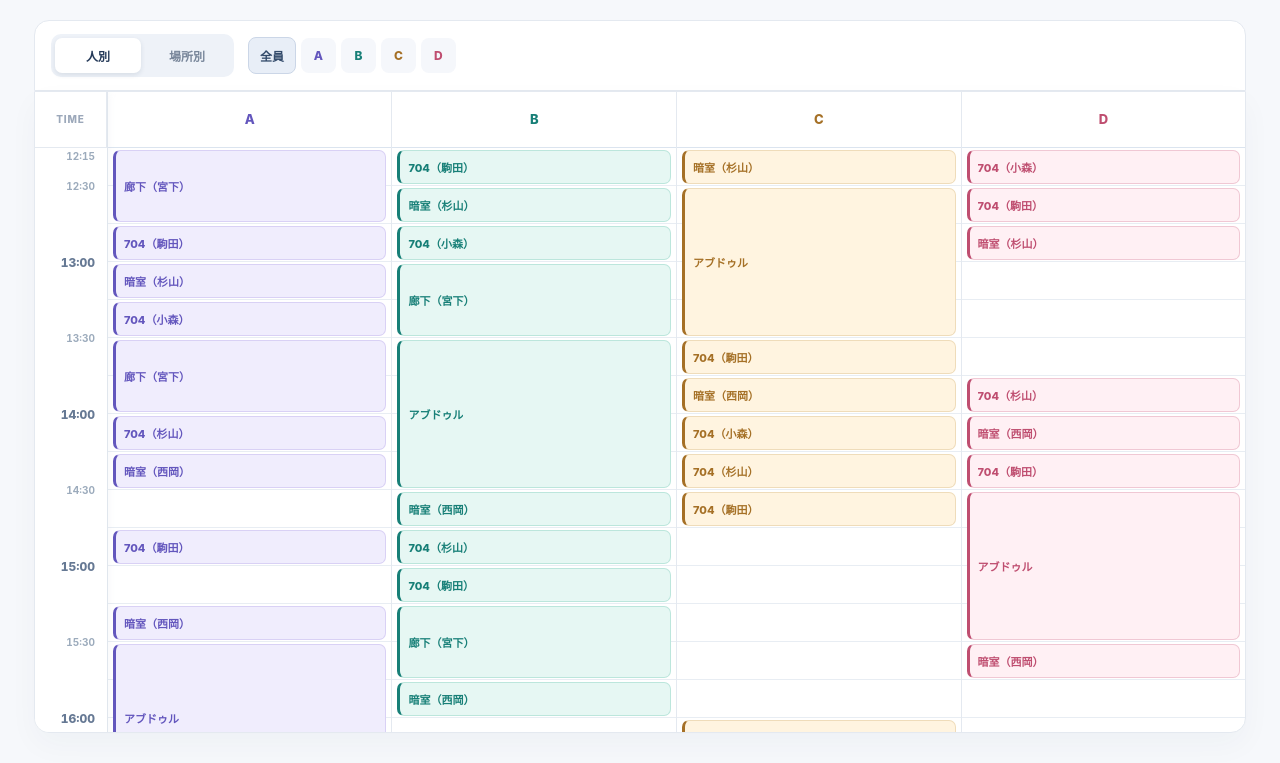
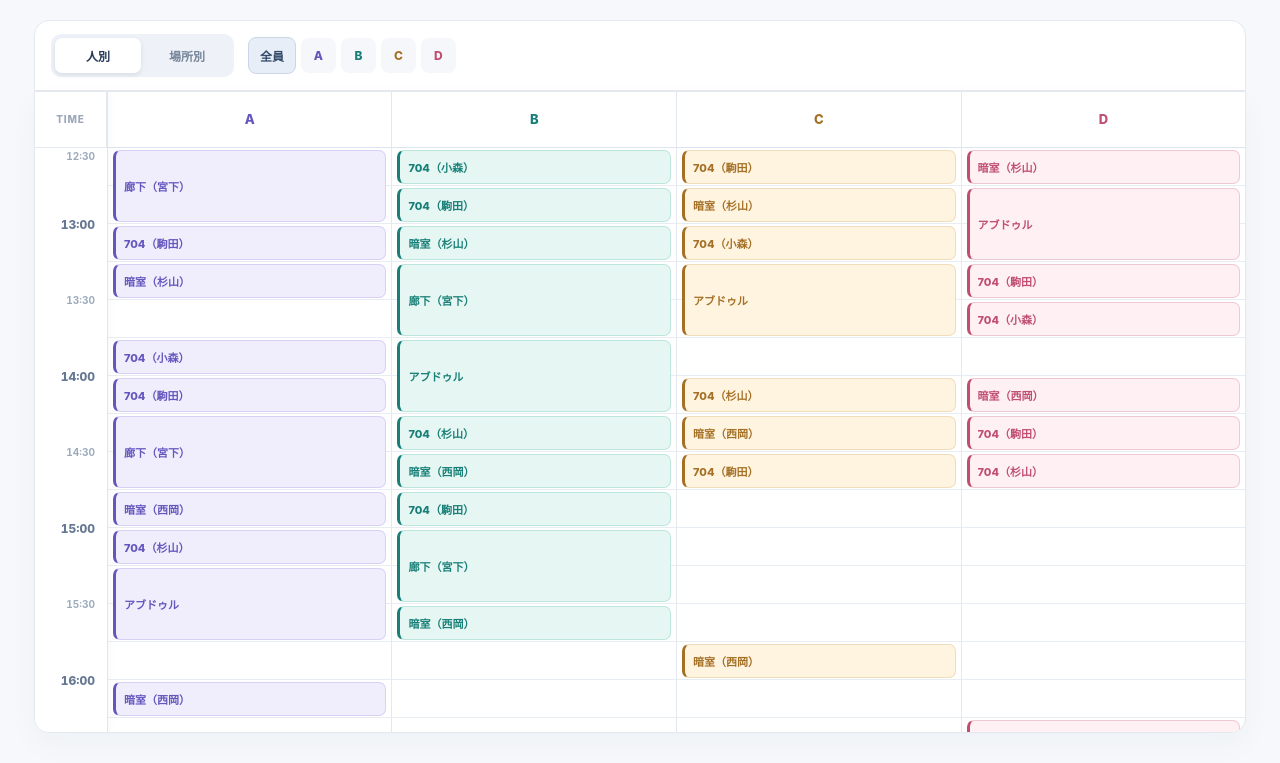
Before and after one commit to K0mork/experiment-schedule, a plain HTML site: page index.html in a window 1280 px wide. Shown: the part 73-836 px from the top of the page. Drawn offline with Linux system fonts and the light colour scheme.

Commit message:
Optimize schedule 12:30-16:30 with 30-minute Abdul sessions

```diff
--- a/data.json
+++ b/data.json
@@ -5,7 +5,7 @@
       "id": "s_dark_C",
       "person": "C",
       "place": "dark",
-      "start": 0,
+      "start": 1,
       "duration": 1,
       "kind": "session",
       "stage": "s_dark",
@@ -27,7 +27,7 @@
       "id": "k_704_1_B",
       "person": "B",
       "place": "k704",
-      "start": 0,
+      "start": 1,
       "duration": 1,
       "kind": "session",
       "stage": "k_704_1",
@@ -38,7 +38,7 @@
       "id": "k_704_1_D",
       "person": "D",
       "place": "k704",
-      "start": 1,
+      "start": 3,
       "duration": 1,
       "kind": "session",
       "stage": "k_704_1",
@@ -49,8 +49,8 @@
       "id": "abd_D",
       "person": "D",
       "place": "abd",
-      "start": 9,
-      "duration": 4,
+      "start": 1,
+      "duration": 2,
       "kind": "abd",
       "stage": null,
       "title": "アブドゥル",
@@ -93,7 +93,7 @@
       "id": "k_704_1_C",
       "person": "C",
       "place": "k704",
-      "start": 5,
+      "start": 0,
       "duration": 1,
       "kind": "session",
       "stage": "k_704_1",
@@ -104,7 +104,7 @@
       "id": "komori_B",
       "person": "B",
       "place": "komori704",
-      "start": 2,
+      "start": 0,
       "duration": 1,
       "kind": "session",
       "stage": "komori",
@@ -115,7 +115,7 @@
       "id": "s_dark_B",
       "person": "B",
       "place": "dark",
-      "start": 1,
+      "start": 2,
       "duration": 1,
       "kind": "session",
       "stage": "s_dark",
@@ -126,7 +126,7 @@
       "id": "hall_2",
       "person": "A",
       "place": "hall",
-      "start": 5,
+      "start": 7,
       "duration": 2,
       "kind": "hall",
       "stage": "hall",
@@ -137,7 +137,7 @@
       "id": "k_setup",
       "person": null,
       "place": "k704",
-      "start": 6,
+      "start": 4,
       "duration": 2,
       "kind": "setup",
       "stage": "k_setup",
@@ -148,8 +148,8 @@
       "id": "abd_C",
       "person": "C",
       "place": "abd",
-      "start": 1,
-      "duration": 4,
+      "start": 3,
+      "duration": 2,
       "kind": "abd",
       "stage": null,
       "title": "アブドゥル",
@@ -159,7 +159,7 @@
       "id": "s_dark_D",
       "person": "D",
       "place": "dark",
-      "start": 2,
+      "start": 0,
       "duration": 1,
       "kind": "session",
       "stage": "s_dark",
@@ -181,7 +181,7 @@
       "id": "k_704_2_D",
       "person": "D",
       "place": "k704",
-      "start": 8,
+      "start": 7,
       "duration": 1,
       "kind": "session",
       "stage": "k_704_2",
@@ -192,7 +192,7 @@
       "id": "n_dark1_D",
       "person": "D",
       "place": "dark",
-      "start": 7,
+      "start": 6,
       "duration": 1,
       "kind": "session",
       "stage": "n_dark1",
@@ -203,7 +203,7 @@
       "id": "n_dark1_C",
       "person": "C",
       "place": "dark",
-      "start": 6,
+      "start": 7,
       "duration": 1,
       "kind": "session",
       "stage": "n_dark1",
@@ -214,7 +214,7 @@
       "id": "hall_3",
       "person": "B",
       "place": "hall",
-      "start": 12,
+      "start": 10,
       "duration": 2,
       "kind": "hall",
       "stage": "hall",
@@ -225,7 +225,7 @@
       "id": "n_dark1_A",
       "person": "A",
       "place": "dark",
-      "start": 8,
+      "start": 9,
       "duration": 1,
       "kind": "session",
       "stage": "n_dark1",
@@ -236,7 +236,7 @@
       "id": "k_704_2_C",
       "person": "C",
       "place": "k704",
-      "start": 9,
+      "start": 8,
       "duration": 1,
       "kind": "session",
       "stage": "k_704_2",
@@ -247,7 +247,7 @@
       "id": "s_704_D",
       "person": "D",
       "place": "s704",
-      "start": 6,
+      "start": 8,
       "duration": 1,
       "kind": "session",
       "stage": "s_704",
@@ -258,7 +258,7 @@
       "id": "n_dark1_B",
       "person": "B",
       "place": "dark",
-      "start": 9,
+      "start": 8,
       "duration": 1,
       "kind": "session",
       "stage": "n_dark1",
@@ -280,7 +280,7 @@
       "id": "k_704_2_B",
       "person": "B",
       "place": "k704",
-      "start": 11,
+      "start": 9,
       "duration": 1,
       "kind": "session",
       "stage": "k_704_2",
@@ -291,8 +291,8 @@
       "id": "abd_A",
       "person": "A",
       "place": "abd",
-      "start": 13,
-      "duration": 4,
+      "start": 11,
+      "duration": 2,
       "kind": "abd",
       "stage": null,
       "title": "アブドゥル",
@@ -302,7 +302,7 @@
       "id": "s_704_B",
       "person": "B",
       "place": "s704",
-      "start": 10,
+      "start": 7,
       "duration": 1,
       "kind": "session",
       "stage": "s_704",
@@ -313,7 +313,7 @@
       "id": "n_dark2_D",
       "person": "D",
       "place": "dark",
-      "start": 13,
+      "start": 15,
       "duration": 1,
       "kind": "session",
       "stage": "n_dark2",
@@ -324,7 +324,7 @@
       "id": "n_dark2_B",
       "person": "B",
       "place": "dark",
-      "start": 14,
+      "start": 12,
       "duration": 1,
       "kind": "session",
       "stage": "n_dark2",
@@ -335,7 +335,7 @@
       "id": "s_704_C",
       "person": "C",
       "place": "s704",
-      "start": 8,
+      "start": 6,
       "duration": 1,
       "kind": "session",
       "stage": "s_704",
@@ -347,7 +347,7 @@
       "person": "B",
       "place": "abd",
       "start": 5,
-      "duration": 4,
+      "duration": 2,
       "kind": "abd",
       "stage": null,
       "title": "アブドゥル",
@@ -357,7 +357,7 @@
       "id": "n_dark2_A",
       "person": "A",
       "place": "dark",
-      "start": 12,
+      "start": 14,
       "duration": 1,
       "kind": "session",
       "stage": "n_dark2",
@@ -368,7 +368,7 @@
       "id": "n_dark2_C",
       "person": "C",
       "place": "dark",
-      "start": 15,
+      "start": 13,
       "duration": 1,
       "kind": "session",
       "stage": "n_dark2",
@@ -379,7 +379,7 @@
       "id": "komori_A",
       "person": "A",
       "place": "komori704",
-      "start": 4,
+      "start": 5,
       "duration": 1,
       "kind": "session",
       "stage": "komori",
@@ -390,7 +390,7 @@
       "id": "komori_D",
       "person": "D",
       "place": "komori704",
-      "start": 0,
+      "start": 4,
       "duration": 1,
       "kind": "session",
       "stage": "komori",
@@ -401,7 +401,7 @@
       "id": "s_704_A",
       "person": "A",
       "place": "s704",
-      "start": 7,
+      "start": 10,
       "duration": 1,
       "kind": "session",
       "stage": "s_704",
@@ -412,7 +412,7 @@
       "id": "k_704_2_A",
       "person": "A",
       "place": "k704",
-      "start": 10,
+      "start": 6,
       "duration": 1,
       "kind": "session",
       "stage": "k_704_2",
@@ -423,7 +423,7 @@
       "id": "komori_C",
       "person": "C",
       "place": "komori704",
-      "start": 7,
+      "start": 2,
       "duration": 1,
       "kind": "session",
       "stage": "komori",
@@ -431,5 +431,5 @@
       "note": ""
     }
   ],
-  "updatedAt": "2026-11-20T02:30:23.732Z"
+  "updatedAt": "2026-11-20T03:16:59.355Z"
 }
--- a/index.html
+++ b/index.html
@@ -147,13 +147,13 @@ button,select,input,textarea{font:inherit}button{cursor:pointer}button:disabled{
   <div class="toast" id="toast" role="status" aria-live="polite"></div>
 <script>
 window.INITIAL_SCHEDULE = {
-  "startHour": 12.25,
+  "startHour": 12.5,
   "tasks": [
     {
       "id": "s_dark_C",
       "person": "C",
       "place": "dark",
-      "start": 0,
+      "start": 1,
       "duration": 1,
       "kind": "session",
       "stage": "s_dark",
@@ -175,7 +175,7 @@ window.INITIAL_SCHEDULE = {
       "id": "k_704_1_B",
       "person": "B",
       "place": "k704",
-      "start": 0,
+      "start": 1,
       "duration": 1,
       "kind": "session",
       "stage": "k_704_1",
@@ -186,7 +186,7 @@ window.INITIAL_SCHEDULE = {
       "id": "k_704_1_D",
       "person": "D",
       "place": "k704",
-      "start": 1,
+      "start": 3,
       "duration": 1,
       "kind": "session",
       "stage": "k_704_1",
@@ -197,8 +197,8 @@ window.INITIAL_SCHEDULE = {
       "id": "abd_D",
       "person": "D",
       "place": "abd",
-      "start": 9,
-      "duration": 4,
+      "start": 1,
+      "duration": 2,
       "kind": "abd",
       "stage": null,
       "title": "アブドゥル",
@@ -241,7 +241,7 @@ window.INITIAL_SCHEDULE = {
       "id": "k_704_1_C",
       "person": "C",
       "place": "k704",
-      "start": 5,
+      "start": 0,
       "duration": 1,
       "kind": "session",
       "stage": "k_704_1",
@@ -252,7 +252,7 @@ window.INITIAL_SCHEDULE = {
       "id": "komori_B",
       "person": "B",
       "place": "komori704",
-      "start": 2,
+      "start": 0,
       "duration": 1,
       "kind": "session",
       "stage": "komori",
@@ -263,7 +263,7 @@ window.INITIAL_SCHEDULE = {
       "id": "s_dark_B",
       "person": "B",
       "place": "dark",
-      "start": 1,
+      "start": 2,
       "duration": 1,
       "kind": "session",
       "stage": "s_dark",
@@ -274,7 +274,7 @@ window.INITIAL_SCHEDULE = {
       "id": "hall_2",
       "person": "A",
       "place": "hall",
-      "start": 5,
+      "start": 7,
       "duration": 2,
       "kind": "hall",
       "stage": "hall",
@@ -285,7 +285,7 @@ window.INITIAL_SCHEDULE = {
       "id": "k_setup",
       "person": null,
       "place": "k704",
-      "start": 6,
+      "start": 4,
       "duration": 2,
       "kind": "setup",
       "stage": "k_setup",
@@ -296,8 +296,8 @@ window.INITIAL_SCHEDULE = {
       "id": "abd_C",
       "person": "C",
       "place": "abd",
-      "start": 1,
-      "duration": 4,
+      "start": 3,
+      "duration": 2,
       "kind": "abd",
       "stage": null,
       "title": "アブドゥル",
@@ -307,7 +307,7 @@ window.INITIAL_SCHEDULE = {
       "id": "s_dark_D",
       "person": "D",
       "place": "dark",
-      "start": 2,
+      "start": 0,
       "duration": 1,
       "kind": "session",
       "stage": "s_dark",
@@ -329,7 +329,7 @@ window.INITIAL_SCHEDULE = {
       "id": "k_704_2_D",
       "person": "D",
       "place": "k704",
-      "start": 8,
+      "start": 7,
       "duration": 1,
       "kind": "session",
       "stage": "k_704_2",
@@ -340,7 +340,7 @@ window.INITIAL_SCHEDULE = {
       "id": "n_dark1_D",
       "person": "D",
       "place": "dark",
-      "start": 7,
+      "start": 6,
       "duration": 1,
       "kind": "session",
       "stage": "n_dark1",
@@ -351,7 +351,7 @@ window.INITIAL_SCHEDULE = {
       "id": "n_dark1_C",
       "person": "C",
       "place": "dark",
-      "start": 6,
+      "start": 7,
       "duration": 1,
       "kind": "session",
       "stage": "n_dark1",
@@ -362,7 +362,7 @@ window.INITIAL_SCHEDULE = {
       "id": "hall_3",
       "person": "B",
       "place": "hall",
-      "start": 12,
+      "start": 10,
       "duration": 2,
       "kind": "hall",
       "stage": "hall",
@@ -373,7 +373,7 @@ window.INITIAL_SCHEDULE = {
       "id": "n_dark1_A",
       "person": "A",
       "place": "dark",
-      "start": 8,
+      "start": 9,
       "duration": 1,
       "kind": "session",
       "stage": "n_dark1",
@@ -384,7 +384,7 @@ window.INITIAL_SCHEDULE = {
       "id": "k_704_2_C",
       "person": "C",
       "place": "k704",
-      "start": 9,
+      "start": 8,
       "duration": 1,
       "kind": "session",
       "stage": "k_704_2",
@@ -395,7 +395,7 @@ window.INITIAL_SCHEDULE = {
       "id": "s_704_D",
       "person": "D",
       "place": "s704",
-      "start": 6,
+      "start": 8,
       "duration": 1,
       "kind": "session",
       "stage": "s_704",
@@ -406,7 +406,7 @@ window.INITIAL_SCHEDULE = {
       "id": "n_dark1_B",
       "person": "B",
       "place": "dark",
-      "start": 9,
+      "start": 8,
       "duration": 1,
       "kind": "session",
       "stage": "n_dark1",
@@ -428,7 +428,7 @@ window.INITIAL_SCHEDULE = {
       "id": "k_704_2_B",
       "person": "B",
       "place": "k704",
-      "start": 11,
+      "start": 9,
       "duration": 1,
       "kind": "session",
       "stage": "k_704_2",
@@ -439,8 +439,8 @@ window.INITIAL_SCHEDULE = {
       "id": "abd_A",
       "person": "A",
       "place": "abd",
-      "start": 13,
-      "duration": 4,
+      "start": 11,
+      "duration": 2,
       "kind": "abd",
       "stage": null,
       "title": "アブドゥル",
@@ -450,7 +450,7 @@ window.INITIAL_SCHEDULE = {
       "id": "s_704_B",
       "person": "B",
       "place": "s704",
-      "start": 10,
+      "start": 7,
       "duration": 1,
       "kind": "session",
       "stage": "s_704",
@@ -461,7 +461,7 @@ window.INITIAL_SCHEDULE = {
       "id": "n_dark2_D",
       "person": "D",
       "place": "dark",
-      "start": 13,
+      "start": 15,
       "duration": 1,
       "kind": "session",
       "stage": "n_dark2",
@@ -472,7 +472,7 @@ window.INITIAL_SCHEDULE = {
       "id": "n_dark2_B",
       "person": "B",
       "place": "dark",
-      "start": 14,
+      "start": 12,
       "duration": 1,
       "kind": "session",
       "stage": "n_dark2",
@@ -483,7 +483,7 @@ window.INITIAL_SCHEDULE = {
       "id": "s_704_C",
       "person": "C",
       "place": "s704",
-      "start": 8,
+      "start": 6,
       "duration": 1,
       "kind": "session",
       "stage": "s_704",
@@ -495,7 +495,7 @@ window.INITIAL_SCHEDULE = {
       "person": "B",
       "place": "abd",
       "start": 5,
-      "duration": 4,
+      "duration": 2,
       "kind": "abd",
       "stage": null,
       "title": "アブドゥル",
@@ -505,7 +505,7 @@ window.INITIAL_SCHEDULE = {
       "id": "n_dark2_A",
       "person": "A",
       "place": "dark",
-      "start": 12,
+      "start": 14,
       "duration": 1,
       "kind": "session",
       "stage": "n_dark2",
@@ -516,7 +516,7 @@ window.INITIAL_SCHEDULE = {
       "id": "n_dark2_C",
       "person": "C",
       "place": "dark",
-      "start": 15,
+      "start": 13,
       "duration": 1,
       "kind": "session",
       "stage": "n_dark2",
@@ -527,7 +527,7 @@ window.INITIAL_SCHEDULE = {
       "id": "komori_A",
       "person": "A",
       "place": "komori704",
-      "start": 4,
+      "start": 5,
       "duration": 1,
       "kind": "session",
       "stage": "komori",
@@ -538,7 +538,7 @@ window.INITIAL_SCHEDULE = {
       "id": "komori_D",
       "person": "D",
       "place": "komori704",
-      "start": 0,
+      "start": 4,
       "duration": 1,
       "kind": "session",
       "stage": "komori",
@@ -549,7 +549,7 @@ window.INITIAL_SCHEDULE = {
       "id": "s_704_A",
       "person": "A",
       "place": "s704",
-      "start": 7,
+      "start": 10,
       "duration": 1,
       "kind": "session",
       "stage": "s_704",
@@ -560,7 +560,7 @@ window.INITIAL_SCHEDULE = {
       "id": "k_704_2_A",
       "person": "A",
       "place": "k704",
-      "start": 10,
+      "start": 6,
       "duration": 1,
       "kind": "session",
       "stage": "k_704_2",
@@ -571,7 +571,7 @@ window.INITIAL_SCHEDULE = {
       "id": "komori_C",
       "person": "C",
       "place": "komori704",
-      "start": 7,
+      "start": 2,
       "duration": 1,
       "kind": "session",
       "stage": "komori",
@@ -592,7 +592,7 @@ window.SCHEDULE_CONFIG = {
 <script>
 (() => {
   'use strict';
-  const HOUR0 = 12.25;
+  const HOUR0 = 12.5;
   const ROW = 38;
   const MAX_SLOTS = 32;
   const LIVE_DATE = '2026-12-12';
@@ -601,7 +601,7 @@ window.SCHEDULE_CONFIG = {
     hour:'2-digit',minute:'2-digit',second:'2-digit',hourCycle:'h23'
   });
   const LOCAL_KEY = 'experiment-board:local:v2';
-  const DRAFT_KEY = 'experiment-board:unsaved:v4';
+  const DRAFT_KEY = 'experiment-board:unsaved:v5';
   const INITIAL = window.INITIAL_SCHEDULE?.tasks || [];
   const CONFIG = window.SCHEDULE_CONFIG || {};
   const CLOUD = true;
@@ -667,7 +667,7 @@ window.SCHEDULE_CONFIG = {
     for(const id of mustExist){if(events.filter(t=>t.id===id).length!==1)add('必須の予定が欠けています');}
     if(new Set(events.map(t=>t.id)).size!==events.length)add('予定IDが重複しています');
     for(const t of events){
-      const need={session:1,hall:2,abd:4,break:4,setup:2}[t.kind];
+      const need={session:1,hall:2,abd:2,break:4,setup:2}[t.kind];
       if(need!=null && t.duration !== need) add(`${t.title}：所要時間が異なります`);
       if(!Number.isInteger(t.start)||t.start<0||t.start+t.duration>MAX_SLOTS)add(`${t.title}：時間が範囲外です`);
       if(t.kind!=='setup' && !PERSONS.includes(t.person))add(`${t.title}：人物を指定してください`);
@@ -680,7 +680,7 @@ window.SCHEDULE_CONFIG = {
     for(const person of PERSONS){
       const subset=events.filter(t=>t.person===person).sort((a,b)=>a.start-b.start);
       for(let i=1;i<subset.length;i++)if(subset[i-1].start+subset[i-1].duration>subset[i].start)add(`${person}：${time(subset[i].start)}に予定が重複しています`);
-      if(events.filter(t=>t.kind==='abd'&&t.person===person).length!==1)add(`${person}：アブドゥルは60分×1枠です`);
+      if(events.filter(t=>t.kind==='abd'&&t.person===person).length!==1)add(`${person}：アブドゥルは30分×1枠です`);
       if(events.filter(t=>t.id===`komori_${person}`).length!==1)add(`${person}：704（小森）の予定を確認してください`);
     }
     for(const place of PLACES.map(p=>p.id)){
```
